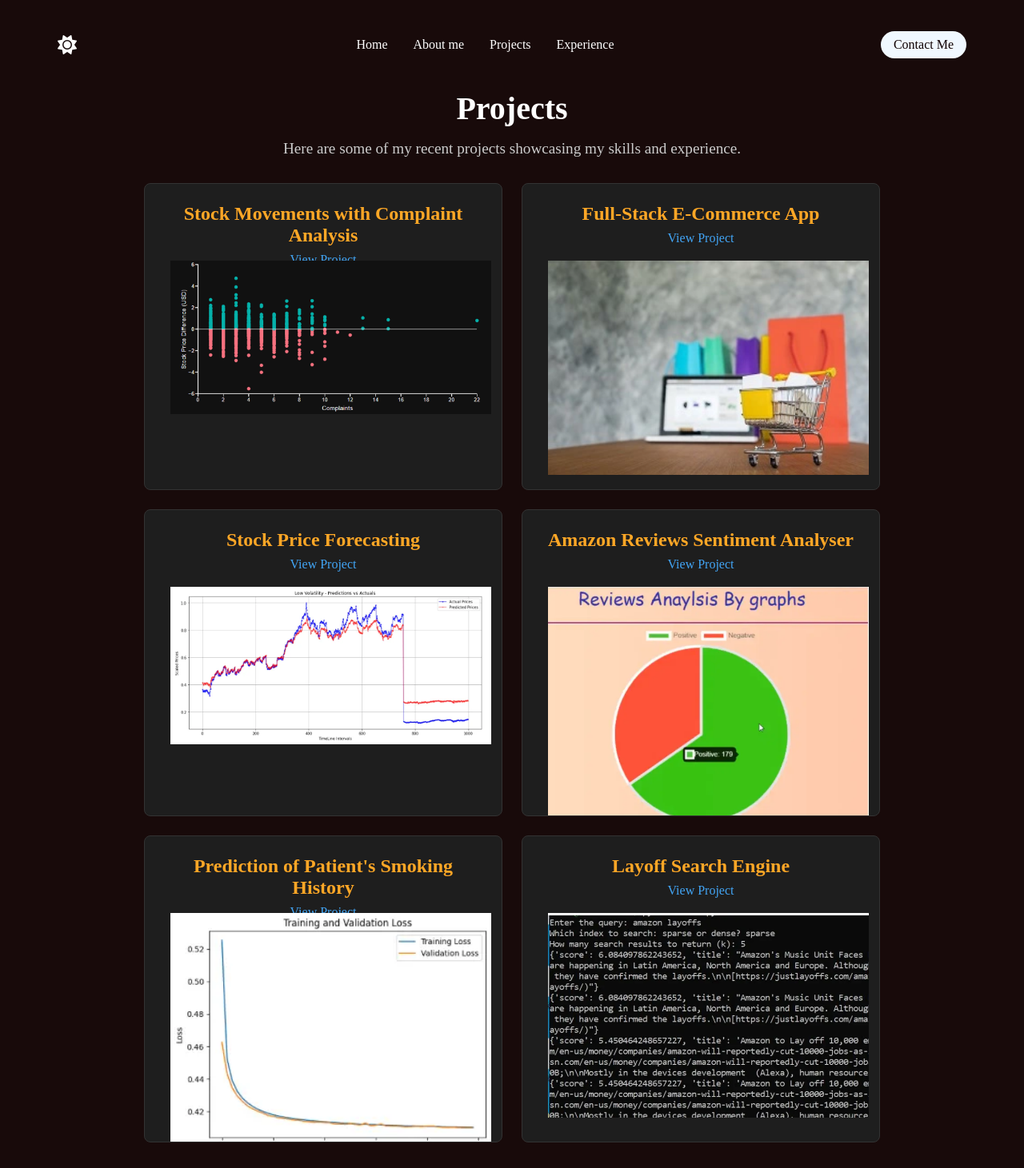
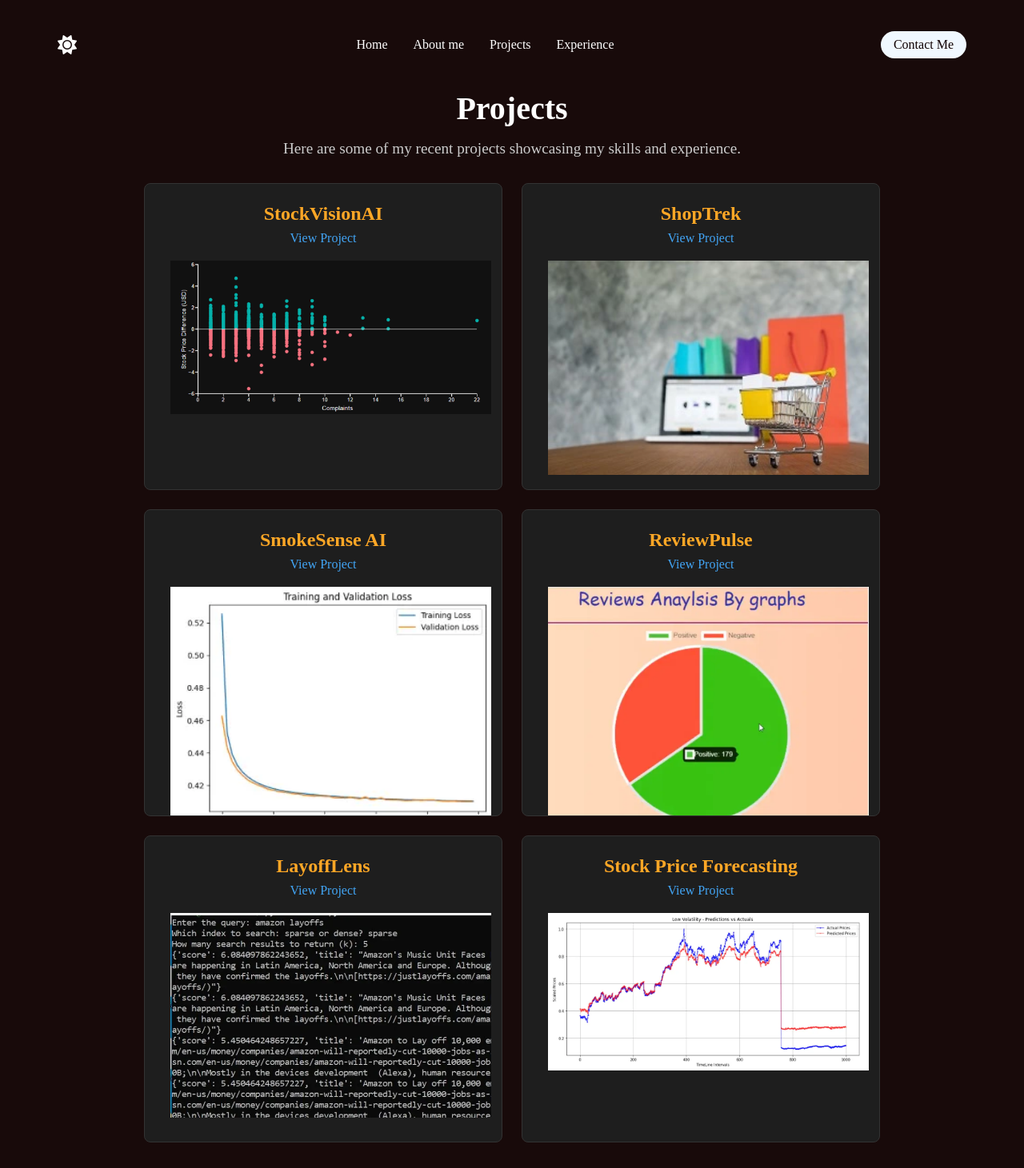
Before and after one commit to SudhanshuGulhane/sudhanshugulhane.github.io, a React (Create React App) app: page /projects in a window 1280 px wide. Shown: the whole page at 80% size. Built offline with nearby package versions, Linux system fonts and the light colour scheme; a web font is replaced by a local one.

Commit message:
project remamed and experience modified a little bit

```diff
--- a/src/components/Experience/timeline_data.js
+++ b/src/components/Experience/timeline_data.js
@@ -4,7 +4,7 @@ const timelineElements = [
         title: "Enhancing Autonomous Vehicles for Adverse Conditions",
         location: "Riverside, USA",
         company_name: "UC Riverside",
-        description: "Currently, I am collaborating with prof <a href='https://cisl.ucr.edu/people/' target='_blank' style='color: black;'>Hang Qiu</a>, with a focus is developing a context-aware sensor selection/fusion techniques tailored to inclement weather conditions for autonomous vehicles. Also leading an ongoing research survey under Professor Amr Magdy, exploring perception and decision-making in autonomous vehicles.",
+        description: "Currently I am collaborating with prof <a href='https://cisl.ucr.edu/people/' target='_blank' style='color: black;'>Hang Qiu</a>, in CISL Lab with a focus is developing a context-aware sensor selection/fusion techniques tailored to inclement weather conditions for autonomous vehicles. Also leading an ongoing research survey under Professor Amr Magdy, exploring perception and decision-making in autonomous vehicles.",
         date: "September 2024 - Present",
     },
     {
--- a/src/components/Projects/projects_data.js
+++ b/src/components/Projects/projects_data.js
@@ -8,38 +8,38 @@ import bigdata from '../../assets/bigdata.png'
 export const projectsData = [
     {
       image:bigdata,
-      title: "Stock Movements with Complaint Analysis",
+      title: "StockVisionAI",
       description: "Utilized Hadoop HDFS, Hive, and Docker for scalable big data processing, combining stock data and CFPB customer complaints. Integrated Parquet for 3x faster queries and 3.33x storage efficiency. Built an interactive ReactJS + FastAPI web app for real-time insights.",
       url: "https://github.com/SudhanshuGulhane/Stock_Forecaster_Big_Data_Storage"
     },
     {
       image: ecom,
-      title: "Full-Stack E-Commerce App",
+      title: "ShopTrek",
       description: "Built a full-stack e-commerce application with Java (Spring Boot backend, MVC architecture) and Vue.js (frontend), supporting 300+ developers through tutorials.",
       url: "https://github.com/webtutsplus/ecommerce-backend",
+    },
+    {
+      image: history_predictor,
+      title: "SmokeSense AI",
+      description: "Built an Artificial Neural Network classifier to predict smoking habits from medical data of 9M+ patients, achieving 83% accuracy.",
+      url: "https://github.com/SudhanshuGulhane/Smoking-History-Predictor",
+    },
+    {
+      image: review_analyzer,
+      title: "ReviewPulse",
+      description: "Developed a Python Flask backend and React frontend to analyze product reviews with 90% accuracy using a linear SVM.",
+      url: "https://github.com/SudhanshuGulhane/Amazon-Scraping-and-Sentiment-Analysis",
+    },
+    {
+      image: layoff_lens,
+      title: "LayoffLens",
+      description: "Developed a search engine analyzing layoff trends using Python, FAISS, and Hugging Face Transformers.",
+      url: "https://github.com/SudhanshuGulhane/Layoff_Lens",
     },
     {
       image: stock_pred,
       title: "Stock Price Forecasting",
       description: "Designed a LSTM model to predict stock prices with 81.19% accuracy for 2023, leveraging data from 500 companies.",
       url: "https://github.com/SudhanshuGulhane/Stock-Price-Prediction",
-    },
-    {
-      image: review_analyzer,
-      title: "Amazon Reviews Sentiment Analyser",
-      description: "Developed a Python Flask backend and React frontend to analyze product reviews with 90% accuracy using a linear SVM.",
-      url: "https://github.com/SudhanshuGulhane/Amazon-Scraping-and-Sentiment-Analysis",
-    },
-    {
-      image: history_predictor,
-      title: "Prediction of Patient's Smoking History",
-      description: "Built an Artificial Neural Network classifier to predict smoking habits from medical data of 9M+ patients, achieving 83% accuracy.",
-      url: "https://github.com/SudhanshuGulhane/Smoking-History-Predictor",
-    },
-    {
-      image: layoff_lens,
-      title: "Layoff Search Engine",
-      description: "Developed Layoff Lens, a search engine analyzing layoff trends using Python, FAISS, and Hugging Face Transformers.",
-      url: "https://github.com/SudhanshuGulhane/Layoff_Lens",
     }
 ];
```
